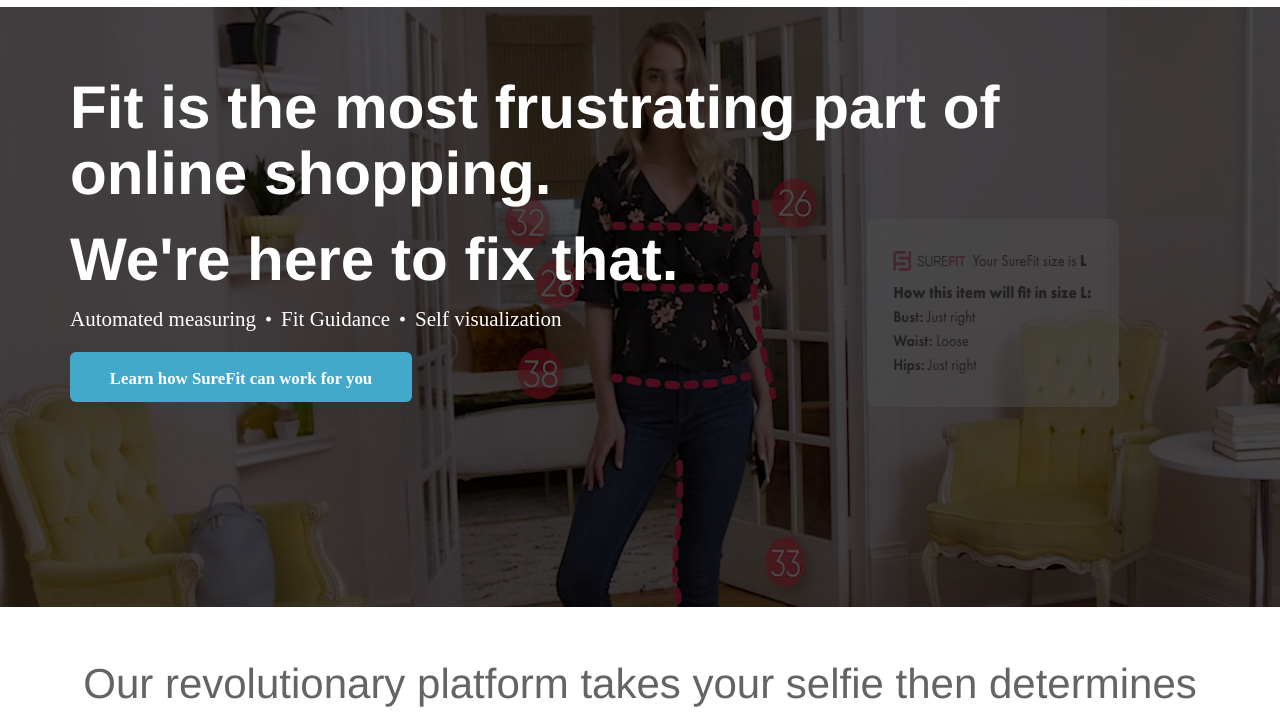
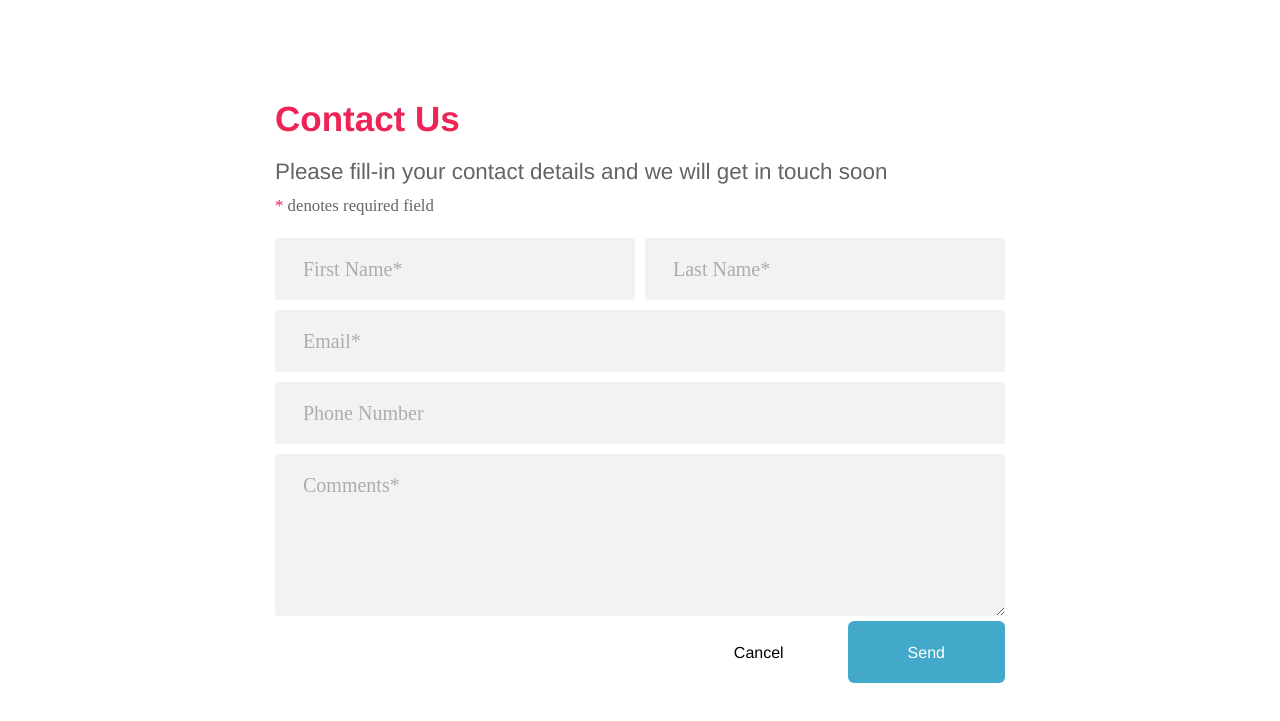
Before and after one commit to ceriustech/HTML-Templates, a plain HTML site: page Template-3/SureFit/index.html in a window 1280 px wide. Both pictures are taken after a click on the item "Contact Us". Shown: the part 78-799 px from the top of the page. Drawn offline with nearby package versions, Linux system fonts and the light colour scheme.

Commit message:
Changes made to the modal.

```diff
--- a/Template-3/SureFit/CSS/modal.css
+++ b/Template-3/SureFit/CSS/modal.css
@@ -1,5 +1,26 @@
 /**** Modal Contact Form ****/
-/*---------------------------------------------*/
+/*************** Modal Overlay Styles *****************/
+.fullscreen_dropdown_box {
+ height: 0;
+ position: absolute;
+ top: 65px;
+ width: 100%;
+ background: white;
+ z-index: 15;
+ overflow: hidden;
+ -webkit-transition: .7s height;
+ transition: .7s height;
+}
+
+.fullscreen_dropdown_box.fullscreen_activated {
+overflow: visible;
+height: 97%;
+-webkit-transition: .7s height;
+transition: .7s height;
+
+}
+
+/*========================================================================*/
 input {
 	outline: none;
 	border: none;
--- a/Template-3/SureFit/index.html
+++ b/Template-3/SureFit/index.html
@@ -6,6 +6,7 @@
   <meta name="viewport" content="width=device-width, initial-scale=1">
   <link rel="stylesheet" href="CSS/reset.css">
   <link rel="stylesheet" href="CSS/main.css">
+  <link rel="stylesheet" href="CSS/modal.css">
   <link rel="stylesheet" href="https://maxcdn.bootstrapcdn.com/bootstrap/3.3.7/css/bootstrap.min.css">
   <link rel="stylesheet" href="https://use.fontawesome.com/releases/v5.0.13/css/all.css" integrity="sha384-DNOHZ68U8hZfKXOrtjWvjxusGo9WQnrNx2sqG0tfsghAvtVlRW3tvkXWZh58N9jp" crossorigin="anonymous">
   <script type="text/javascript" src="https://code.jquery.com/jquery-1.11.0.min.js"></script>
@@ -33,12 +34,59 @@
             <li class="navbar_header_menu_li"><a href="#" class="navbar_header_menu_a no_hover">Why SureFit</a></li>
             <li class="navbar_header_menu_li"><a href="#" class="navbar_header_menu_a no_hover">How it works</a></li>
             <li class="navbar_header_menu_li"><a href="#" class="navbar_header_menu_a no_hover">About</a></li>
-            <li class="navbar_header_action_li"><a href="#" class="navbar_header_action_a no_hover">Contact Us</a></li>
+            <li id="navbar_header_btn" class="navbar_header_action_li" onclick="function()"><a href="#" class="navbar_header_action_a no_hover">Contact Us</a></li>
           </ul>
     </div>
     </div>
   </div>
 </nav>
+
+<!--- Contact Form Modal Overlay --->
+<div id="fullscreen_dropdown_box" class="fullscreen_dropdown_box">
+    <div class="modal_contact_form">
+		<div class="wrap_contact">
+			<form class="contact_form validate-form">
+				<span class="contact_form_header">
+					Contact Us
+				</span>
+				<div class="contact_form_header_text">
+				    <h2 class="contact_form_header_h">Please fill-in your contact details and we will get in touch soon</h2>
+				    <p class="contact_form_header_p"><span class="contact_req_icon">*</span> denotes required field</p>
+				</div>
+				<div class="contact_wrapper contact_wrap_input validate_input" data-validate="Name is required">
+					<input class="input100" type="text" name="fname" placeholder="First Name*">
+				</div>
+
+				<div class="contact_wrapper contact_wrap_input validate_input" data-validate = "Valid email is required: ex@abc.xyz">
+					<input class="input100" type="text" name="lname" placeholder="Last Name*">
+				</div>
+
+				<div class="contact_wrapper">
+					<input class="input100" type="email" name="email" placeholder="Email*">
+				</div>
+				<div class="contact_wrapper">
+					<input class="input100" type="tel" name="telephone" placeholder="Phone Number">
+				</div>
+
+				<div class="contact_wrapper validate_input" data-validate = "Message is required">
+					<textarea class="input100" name="message" placeholder="Comments*"></textarea>
+				</div>
+
+				<div class="contact_form_btn_container">
+					<div class="contact_form_button_wrapper">
+						<button class="contact100-form-btn modal_btn modal_btn_1 contact_wrap_btn">
+							Cancel
+						</button>
+						<button class="contact100-form-btn modal_btn modal_btn_2 contact_wrap_btn">
+							Send
+						</button>
+					</div>
+				</div>
+			</form>
+		</div>
+	</div>
+</div>
+<!--- /Contact Form Modal Overlay End -->
 <!-- Jumbotron Hero Image -->
 <div class="jumbotron hero_image">
   <div class="container hero_image_text">
@@ -253,7 +301,7 @@
                    <h1 class="how_it_works_display_info_h_2">Here's how it works</h1>
                </div>
                <div class="how_it_works_display_info_list">
-                   <div class="how_it_works_display_info_list_item">
+                   <div class="how_it_works_display_info_list_item how_it_works_display_info_list_btns">
                       <p class="how_it_works_display_info_list_p"><span class="list_circle">1</span></p>
                       <p class="how_it_works_display_info_list_p_2">Download the app</p>
                       <div class="how_it_works_display_info_btn_container">
@@ -331,6 +379,12 @@
  </div>
 </footer>
 
+<script>
+ //opens and closes fullscreen menu
+    $('#navbar_header_btn').on('click', function(){
+         $('#fullscreen_dropdown_box').toggleClass('fullscreen_activated')
+    })
+</script>
 
 </body>
 </html>
```
